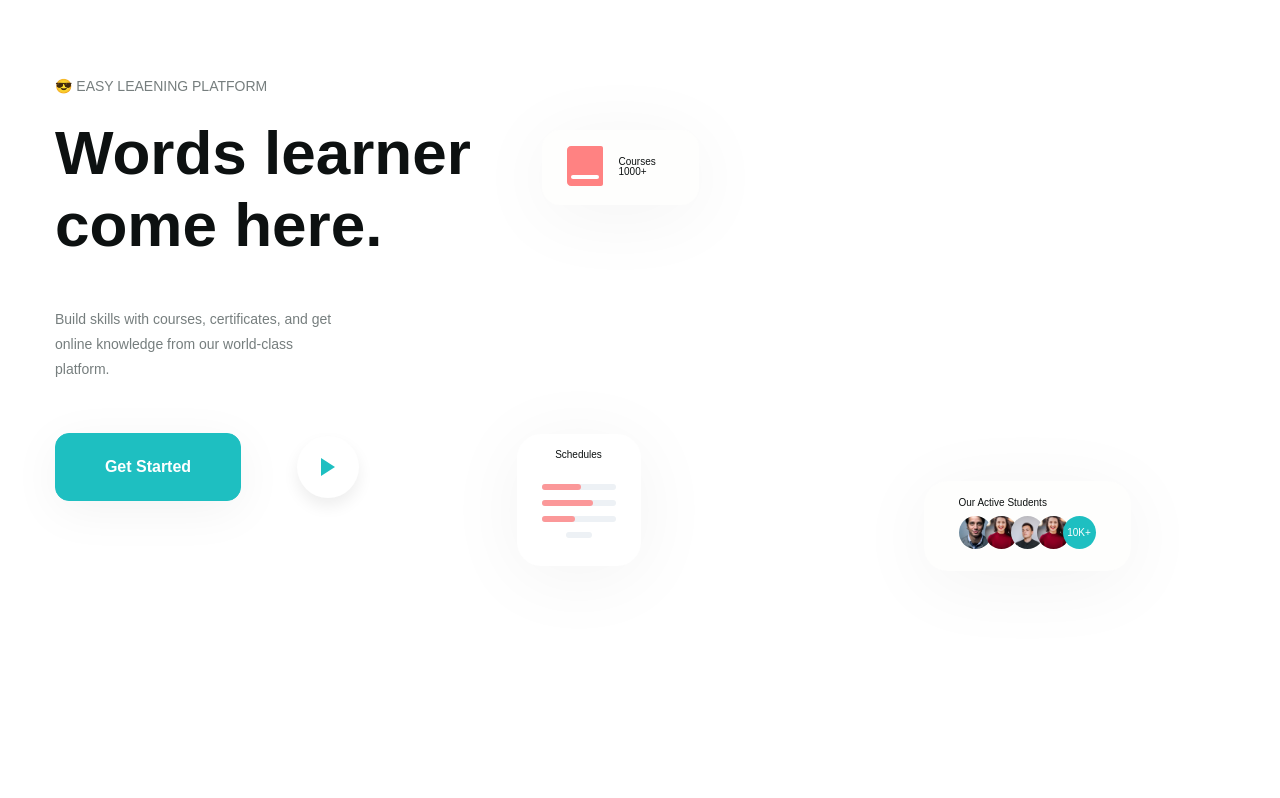
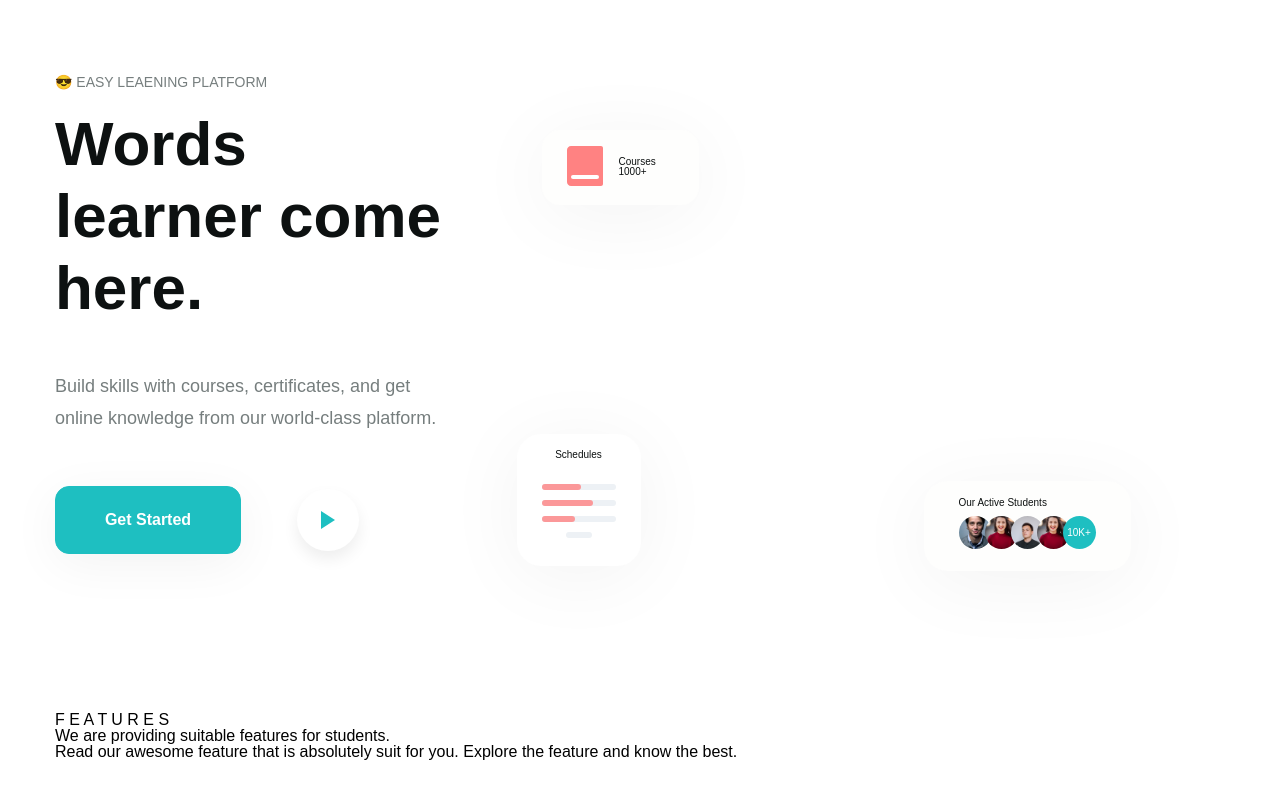
Before and after one commit to Thanh-Naul/htmlcss-project-03, a plain HTML site: page index.html in a window 1280 px wide. Shown: the part 168-966 px from the top of the page. Drawn offline with Linux system fonts and the light colour scheme.

Commit message:
fix hero

```diff
--- a/assets/css/styles.css
+++ b/assets/css/styles.css
@@ -116,7 +116,6 @@ a {
     /* khoảng padding top 65 lúc .header body chúng ta cho là 8px
     vì thế lấy 65px -8px = 57px */
     padding: 57px 0 65px;
-    background: #fff;
 }
 
 .hero .body {
@@ -127,13 +126,20 @@ a {
 
 .hero .content-block {
     width: 45%;
-    padding: 93px 71px 93px 0;
+    padding: 93px 136px 93px 0;
+
+}
+
+
+.hero .content-block .title {
+    color: #767e7e;
+    font-size: 1.4rem;
+    font-weight: 400;
 }
 
 .content-block .desc {
-    width: 285px;
     color: #767e7e;
-    font-size: 1.4rem;
+    font-size: 1.8rem;
     font-weight: 400;
     line-height: 1.78; /* 177.778% */
 }
@@ -323,3 +329,6 @@ Tính tổng độ rông bên phải: 641 / 1170 (main-content) x 100 = 55%*/
     font-size: 1rem;
     font-weight: 500;
 }
+
+
+/* Featured */
--- a/index.html
+++ b/index.html
@@ -57,7 +57,7 @@
                     <div class="body">
                         <!-- hero-left -->
                         <div class="content-block">
-                            <p class="desc">😎 EASY LEAENING PLATFORM</p>
+                            <span class="title">😎 EASY LEAENING PLATFORM</span>
                             <h1 class="heading lv1">
                                 Words learner come here.
                             </h1>
@@ -149,13 +149,11 @@
                                         class="avatar"
                                     />
 
-
                                     <img
                                         src="./assets/img/avatar-4.jpg"
                                         alt=""
                                         class="avatar"
                                     />
-
 
                                     <img
                                         src="./assets/img/avatar-5.jpg"
@@ -164,7 +162,27 @@
                                     />
 
                                     <div class="avatar avatar-6">10K+</div>
+                                </div>
+                            </div>
+                        </div>
+                    </div>
+                </div>
+            </div>
 
+            <!-- Featured -->
+            <div class="featured">
+                <div class="main-content">
+                    <div class="body">
+                        <!-- featured-top -->
+                        <div class="info">
+                            <span class="title">F E A T U R E S</span>
+                            <h2 class="heading">
+                                We are providing suitable features for students.
+                            </h2>
+                            <p class="desc">
+                                Read our awesome feature that is absolutely suit
+                                for you. Explore the feature and know the best.
+                            </p>
                         </div>
                     </div>
                 </div>
```
Also changed, not shown: assets/icon/discuss.svg (added), assets/icon/live.svg (added), assets/icon/task.svg (added). Lines whose indentation alone changed are shown as unchanged.
